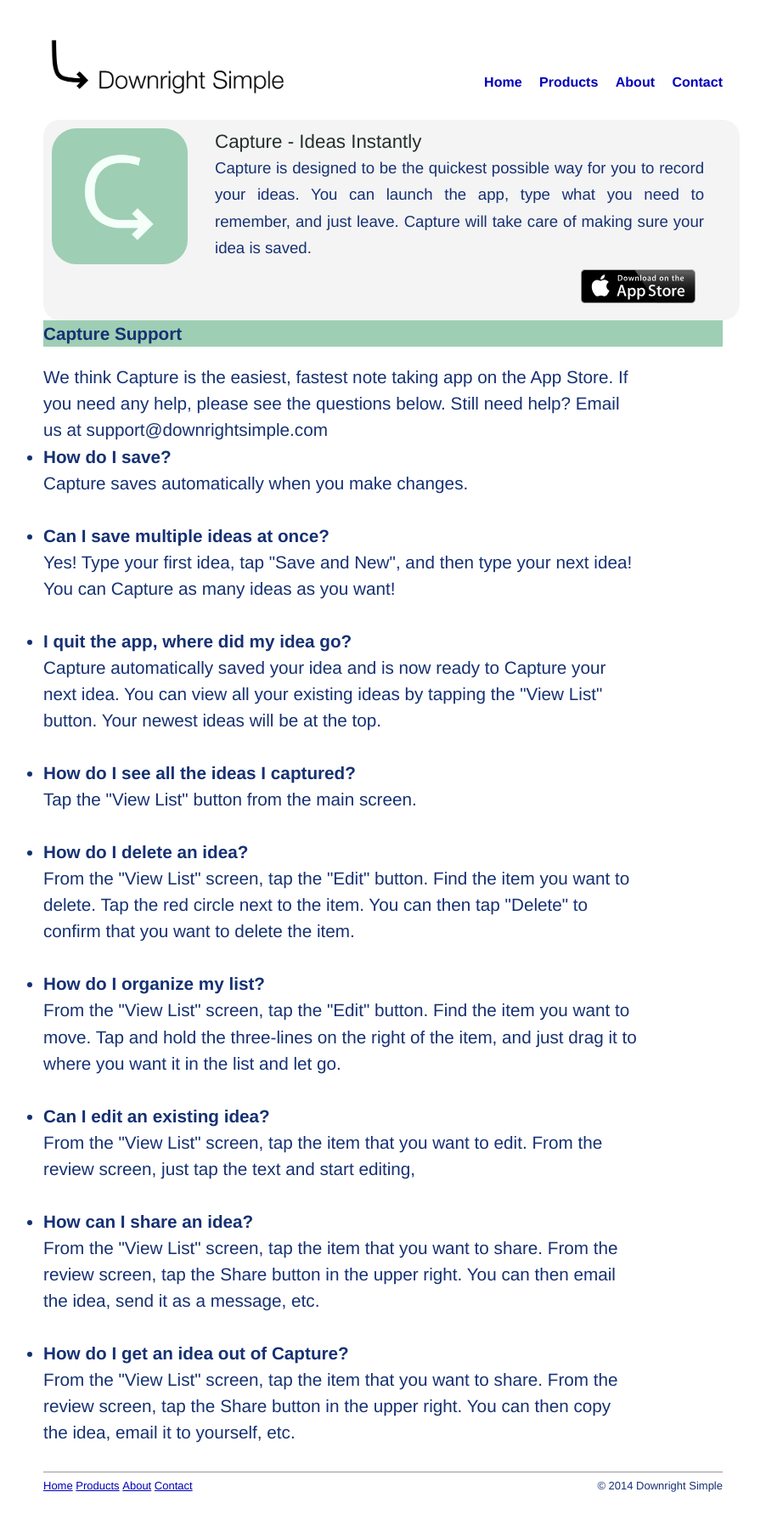
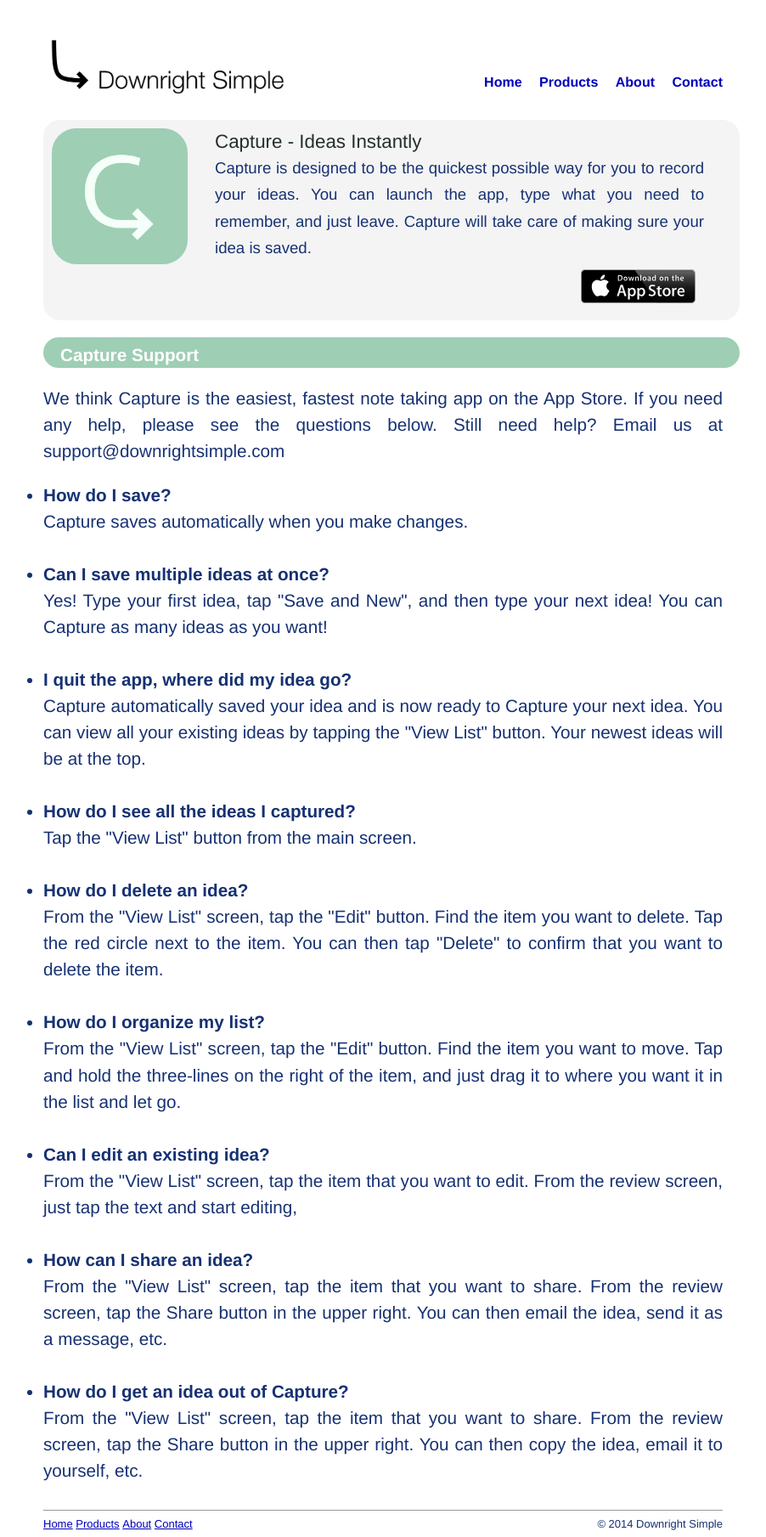
Before and after one commit to downrightsimple/downrightsimple.github.io, a Jekyll site: the page built from capture/index.html, in a window 1280 px wide. Shown: the whole page at 85% size, without its empty margins (189-1091 px from the left). Built offline with Jekyll 4.4.1, drawn with Linux system fonts in a browser that asks for light colours; some web fonts are replaced; Markdown is read by kramdown in place of the engine named in the settings; comment, search, counter and statistics services are not loaded; before the commit the page ends 1764 px from its top, so only the background shows below that.

Commit message:
Capture SUpport page.

```diff
--- a/capture/index.html
+++ b/capture/index.html
@@ -6,10 +6,10 @@
 
 {% include products.html %}
 
-<div style="width:800px;text-align:left; background-color:#9eceb4;"><h1>Capture Support</h1></div>
-<div style="width:700px;text-align:left">
+<div class="product_header"><h1>Capture Support</h1></div>
+<div>
 We think Capture is the easiest, fastest note taking app on the App Store.  If you need any help, please see the questions below.  Still need help?  Email us at support@downrightsimple.com
-	<ul>
+	<ul class="support_list">
 		<li><strong>How do I save?</strong><br/>
 		Capture saves automatically when you make changes.<br/><br/>
 		</li>
--- a/css/main.css
+++ b/css/main.css
@@ -399,3 +399,16 @@
     float: left; }
   .featured-app-review .clearboth {
     clear: both; }
+
+.product_header {
+  color: #ffffff;
+  width: 100%;
+  text-align: left;
+  background-color: #9eceb4;
+  margin-top: 20px;
+  padding-left: 20px;
+  padding-top: 5px;
+  border-radius: 20px; }
+
+.support_list {
+  margin-top: 20px; }
```
Also changed, not shown: sass/_products.scss (+16 -0 lines).
